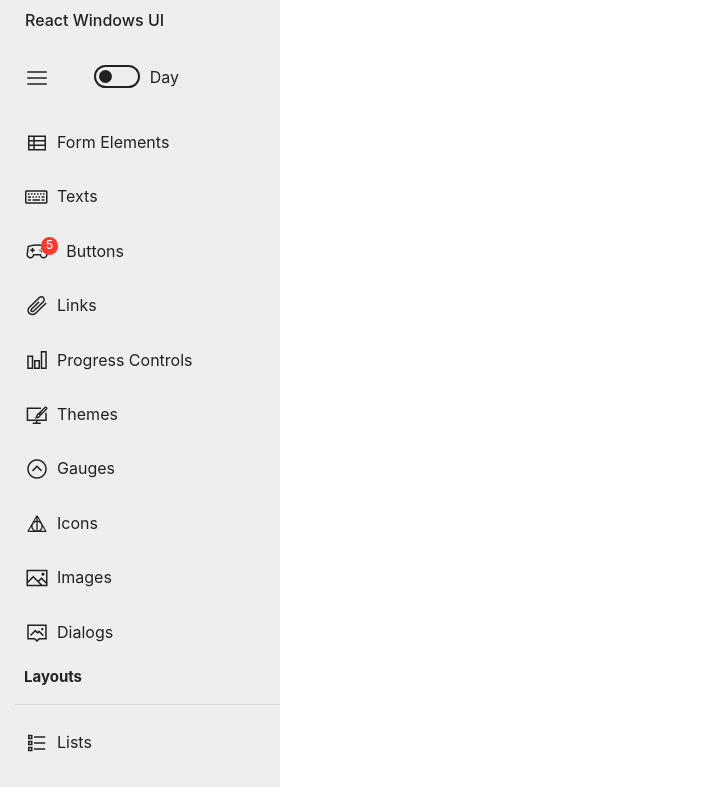
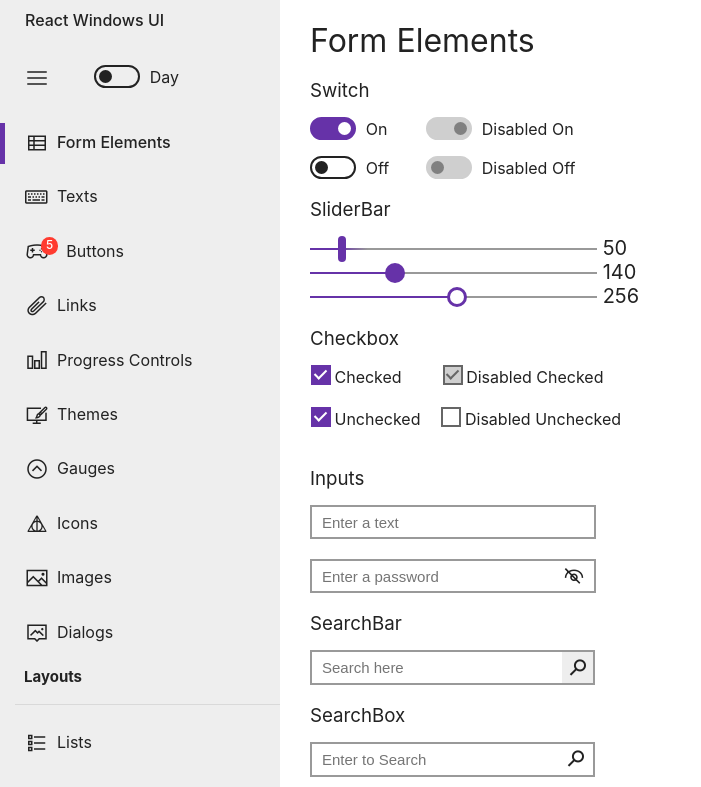
Before and after one commit to virtualvivek/react-windows-ui, a React (Create React App) app: page /home in a window 1280 px wide. Shown: the top 787 px of the page, without its empty margins (0-701 px from the left). Built offline with nearby package versions, Linux system fonts and the light colour scheme.

Commit message:
updated link

```diff
--- a/src/demo/App.js
+++ b/src/demo/App.js
@@ -1,5 +1,5 @@
 import React from 'react'
-import { BrowserRouter as Router, Route, Switch } from 'react-router-dom'
+import { BrowserRouter as Router, Route, Switch, Redirect } from 'react-router-dom'
 import Framework from './routes/framework'
 
 function App() {
@@ -7,7 +7,8 @@
     <>
       <Router>
         <Switch>
-          <Route path={["/","/home"]} component={Framework}  exact/>
+          <Route path="/home" component={Framework}  exact />
+          <Redirect to='/home'/>
         </Switch>
       </Router>
     </>
--- a/src/demo/routes/framework/index.js
+++ b/src/demo/routes/framework/index.js
@@ -25,7 +25,7 @@
           mobileHasIcons={true}>
 
           <NavBarLink
-            to="/"
+            to="/home"
             exact={true}
             text="Form Elements"
             icon={<i className="icons10-grid-3"></i>}
@@ -104,7 +104,7 @@
         </NavBar>
 
         <Switch>
-          <Route path="/" component={Home}  exact />
+          <Route path="/home" component={Home}  exact />
           <Route path='/texts' component={Texts} />
           <Route path='/buttons' component={Buttons} />
           <Route path='/links' component={Links} />
```
Also changed, not shown: 1 other file (tests, documents, lock files or other folders).
